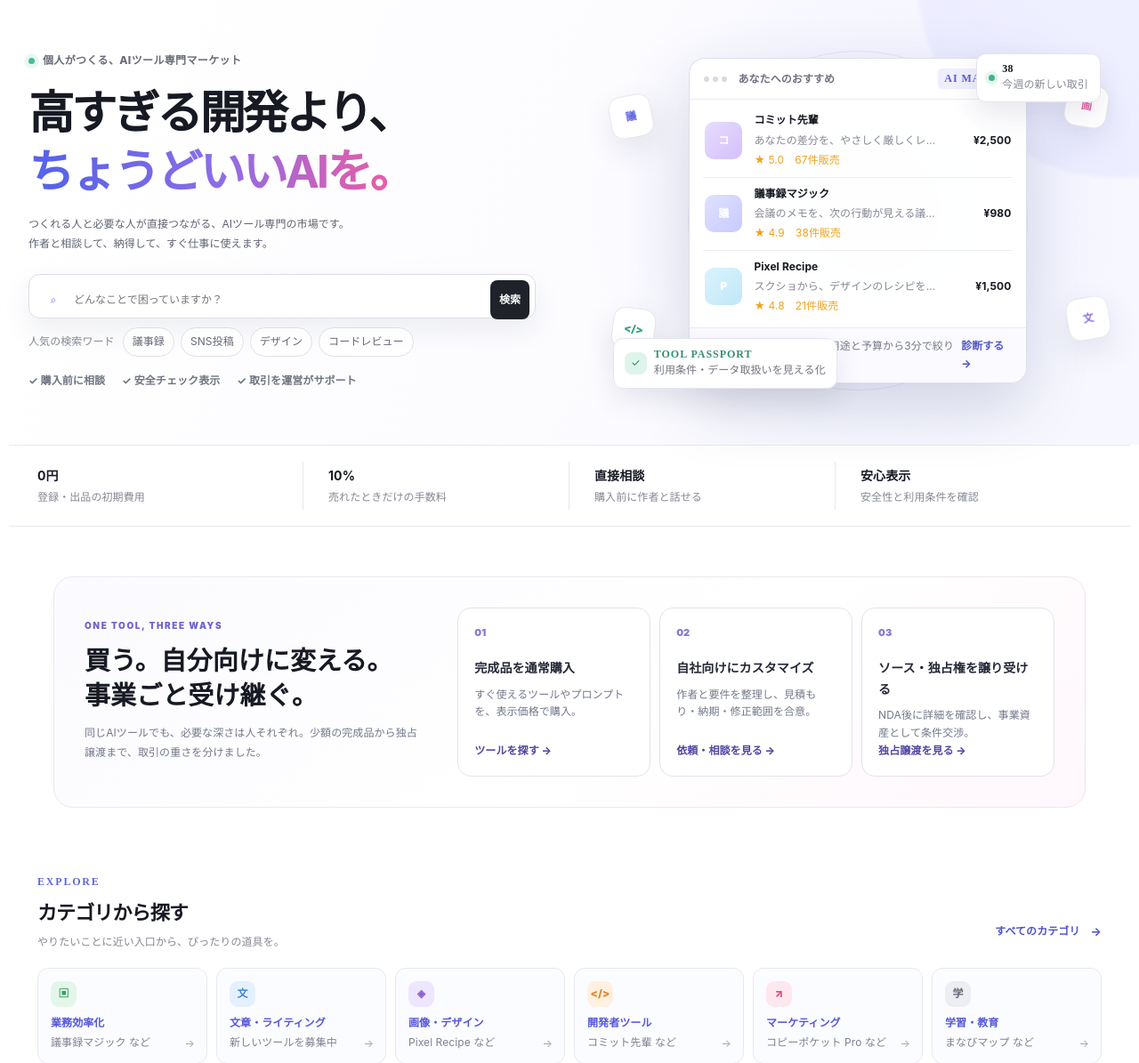
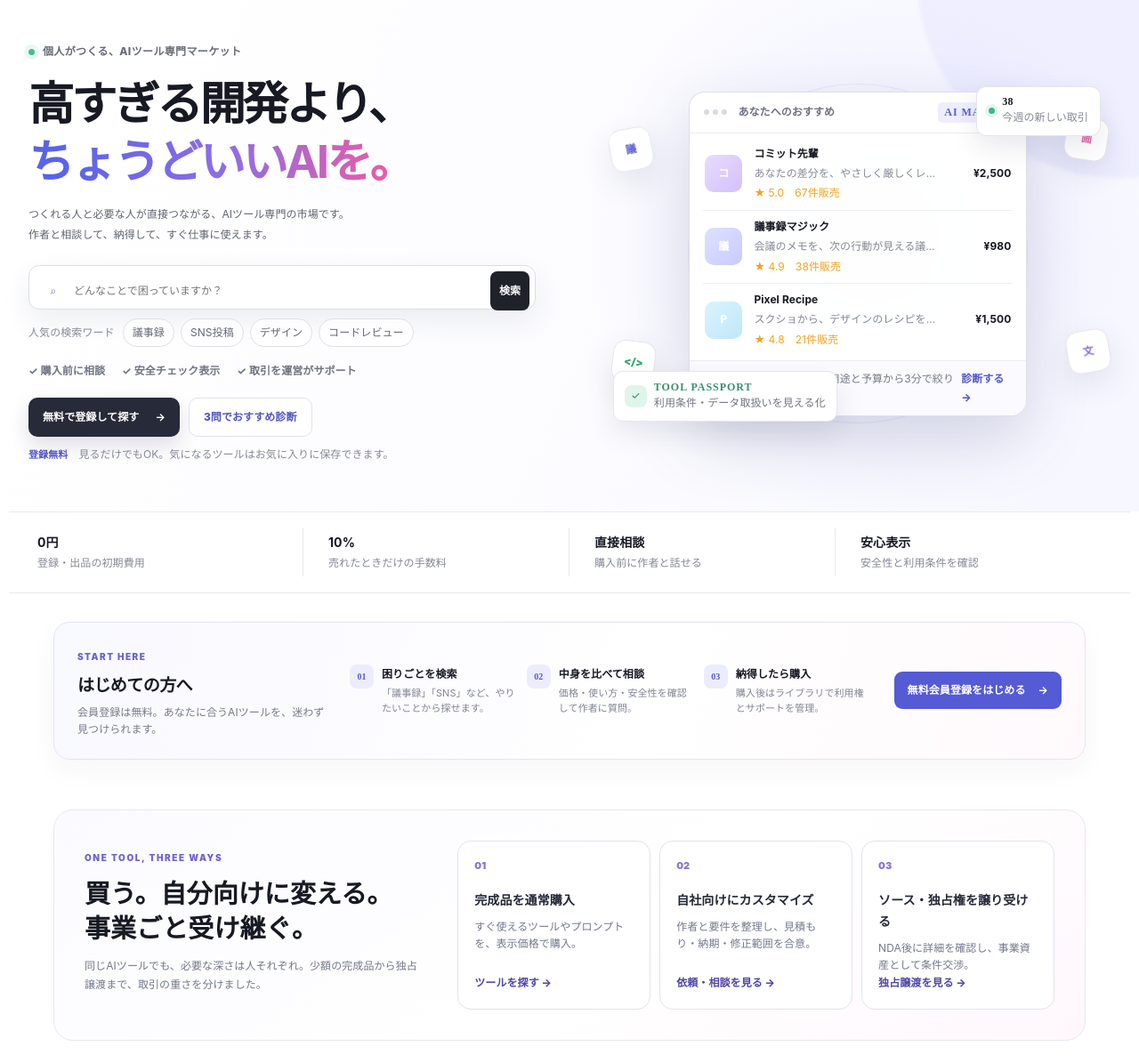
Before and after one commit to kegkeg4/toolbako, a FastAPI app: page / in a window 1280 px wide. Shown: the part 110-1305 px from the top of the page at 89% size. Run offline with FastAPI, Linux system fonts and the light colour scheme; some libraries are stand-ins or nearby versions.

Commit message:
Improve homepage onboarding and signup conversion

```diff
--- a/static/home-premium.css
+++ b/static/home-premium.css
@@ -119,3 +119,9 @@
 @media(max-width:900px){.market-sale-models{grid-template-columns:1fr}.sale-model-grid{grid-template-columns:1fr 1fr}.sale-model-grid>a:last-child{grid-column:1/-1;min-height:150px}}
 @media(max-width:600px){.market-sale-models{width:min(100% - 24px,1160px);margin-top:34px;padding:22px}.sale-model-copy h2{font-size:23px}.sale-model-grid{grid-template-columns:1fr}.sale-model-grid>a,.sale-model-grid>a:last-child{grid-column:auto;min-height:150px}}
 .market-transfer{position:absolute;left:10px;bottom:10px;padding:5px 7px;border-radius:5px;background:#24204d;color:#fff;font-weight:850}
+
+/* New-user first impression: one clear next step, with a low-pressure alternative. */
+.hero-actions{display:flex;align-items:center;gap:10px;margin-top:19px}.hero-primary-cta,.hero-secondary-cta{min-height:44px;display:inline-flex;align-items:center;justify-content:center;border-radius:10px;padding:0 16px;font-size:12px!important;font-weight:850;text-decoration:none}.hero-primary-cta{gap:18px;background:#272a38;color:#fff;box-shadow:0 10px 22px rgba(35,38,55,.14)}.hero-primary-cta:hover{background:#4f54c9;transform:translateY(-1px)}.hero-secondary-cta{border:1px solid #dfe1e9;color:#5055bf;background:#fff}.hero-secondary-cta:hover{border-color:#9b9fe9;background:#f8f8ff}.hero-signup-note{margin-top:9px!important;color:#858895!important;font-size:11px!important}.hero-signup-note span{color:#4f54c9;font-weight:900;font-size:11px!important}
+.market-newcomer{width:min(1160px,calc(100% - 48px));margin:32px auto 6px;padding:23px 26px;display:grid;grid-template-columns:1.05fr 2.2fr auto;gap:27px;align-items:center;border:1px solid #e4e5f0;border-radius:18px;background:linear-gradient(105deg,#f8f8ff,#fff 58%,#fff9fc);box-shadow:0 12px 32px rgba(40,43,84,.045)}.newcomer-heading>span{font-size:10px!important;letter-spacing:.15em;color:#6864cd;font-weight:900}.newcomer-heading h2{margin:5px 0 4px;font-size:19px;letter-spacing:-.03em}.newcomer-heading p{margin:0;color:#777b8a;line-height:1.6}.newcomer-steps{display:grid;grid-template-columns:repeat(3,1fr);gap:12px}.newcomer-step{display:flex;gap:9px;align-items:flex-start}.newcomer-step i{width:27px;height:27px;flex:none;display:grid;place-items:center;border-radius:8px;background:#ececff;color:#575bc9;font:900 10px 'DM Sans';font-style:normal}.newcomer-step b,.newcomer-step small{display:block}.newcomer-step b{font-size:12px!important;margin:1px 0 3px}.newcomer-step small{font-size:11px!important;line-height:1.55;color:#818493}.newcomer-cta{min-height:42px;display:inline-flex;align-items:center;gap:14px;padding:0 15px;border-radius:9px;background:#555ad5;color:#fff;font-size:12px!important;font-weight:850;white-space:nowrap}.newcomer-cta:hover{background:#4146bb;transform:translateY(-1px)}
+@media(max-width:1000px){.market-newcomer{grid-template-columns:1fr;gap:18px}.newcomer-steps{max-width:720px}.newcomer-cta{justify-self:start}}
+@media(max-width:600px){.hero-actions{display:grid;grid-template-columns:1fr 1fr}.hero-primary-cta,.hero-secondary-cta{padding:0 8px}.hero-signup-note{line-height:1.6}.market-newcomer{width:calc(100% - 24px);margin-top:24px;padding:21px 18px}.newcomer-steps{grid-template-columns:1fr;gap:13px}.newcomer-step small{max-width:280px}.newcomer-cta{width:100%;justify-content:center}}
--- a/templates/home.html
+++ b/templates/home.html
@@ -36,6 +36,11 @@
       </form>
       <div class="market-popular"><span>人気の検索ワード</span><a href="/tools?q=議事録">議事録</a><a href="/tools?q=SNS">SNS投稿</a><a href="/tools?q=デザイン">デザイン</a><a href="/tools?q=レビュー">コードレビュー</a></div>
       <div class="hero-assurance"><span>✓ 購入前に相談</span><span>✓ 安全チェック表示</span><span>✓ 取引を運営がサポート</span></div>
+      <div class="hero-actions">
+        <a class="hero-primary-cta" href="/signup">無料で登録して探す <b>→</b></a>
+        <a class="hero-secondary-cta" href="/match">3問でおすすめ診断</a>
+      </div>
+      <p class="hero-signup-note"><span>登録無料</span>　見るだけでもOK。気になるツールはお気に入りに保存できます。</p>
     </div>
 
     <div class="market-showcase" aria-label="おすすめAIツールのプレビュー">
@@ -60,6 +65,20 @@
 
   <section class="market-proofbar" aria-label="ツールバコの特徴">
     <div><strong>0円</strong><span>登録・出品の初期費用</span></div><div><strong>10%</strong><span>売れたときだけの手数料</span></div><div><strong>直接相談</strong><span>購入前に作者と話せる</span></div><div><strong>安心表示</strong><span>安全性と利用条件を確認</span></div>
+  </section>
+
+  <section class="market-newcomer" aria-labelledby="newcomer-title">
+    <div class="newcomer-heading">
+      <span>START HERE</span>
+      <h2 id="newcomer-title">はじめての方へ</h2>
+      <p>会員登録は無料。あなたに合うAIツールを、迷わず見つけられます。</p>
+    </div>
+    <div class="newcomer-steps">
+      <div class="newcomer-step"><i>01</i><div><b>困りごとを検索</b><small>「議事録」「SNS」など、やりたいことから探せます。</small></div></div>
+      <div class="newcomer-step"><i>02</i><div><b>中身を比べて相談</b><small>価格・使い方・安全性を確認して作者に質問。</small></div></div>
+      <div class="newcomer-step"><i>03</i><div><b>納得したら購入</b><small>購入後はライブラリで利用権とサポートを管理。</small></div></div>
+    </div>
+    <a class="newcomer-cta" href="/signup">無料会員登録をはじめる <b>→</b></a>
   </section>
 
   <section class="market-sale-models"><div class="sale-model-copy"><span>ONE TOOL, THREE WAYS</span><h2>買う。自分向けに変える。<br>事業ごと受け継ぐ。</h2><p>同じAIツールでも、必要な深さは人それぞれ。少額の完成品から独占譲渡まで、取引の重さを分けました。</p></div><div class="sale-model-grid"><a href="/tools"><em>01</em><b>完成品を通常購入</b><small>すぐ使えるツールやプロンプトを、表示価格で購入。</small><span>ツールを探す →</span></a><a href="/requests"><em>02</em><b>自社向けにカスタマイズ</b><small>作者と要件を整理し、見積もり・納期・修正範囲を合意。</small><span>依頼・相談を見る →</span></a><a href="/transfers"><em>03</em><b>ソース・独占権を譲り受ける</b><small>NDA後に詳細を確認し、事業資産として条件交渉。</small><span>独占譲渡を見る →</span></a></div></section>
```
